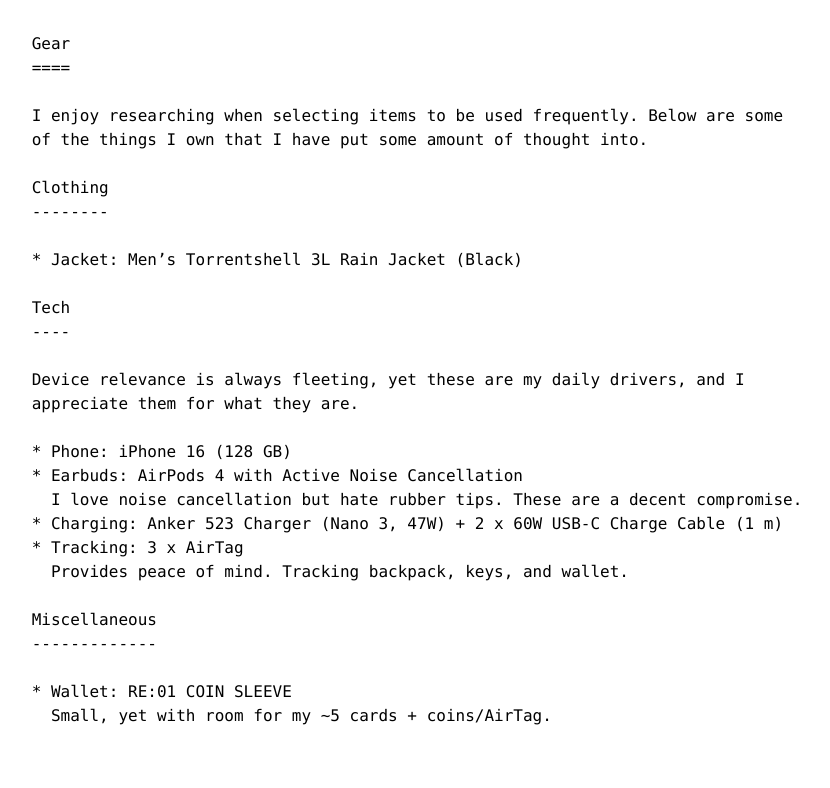
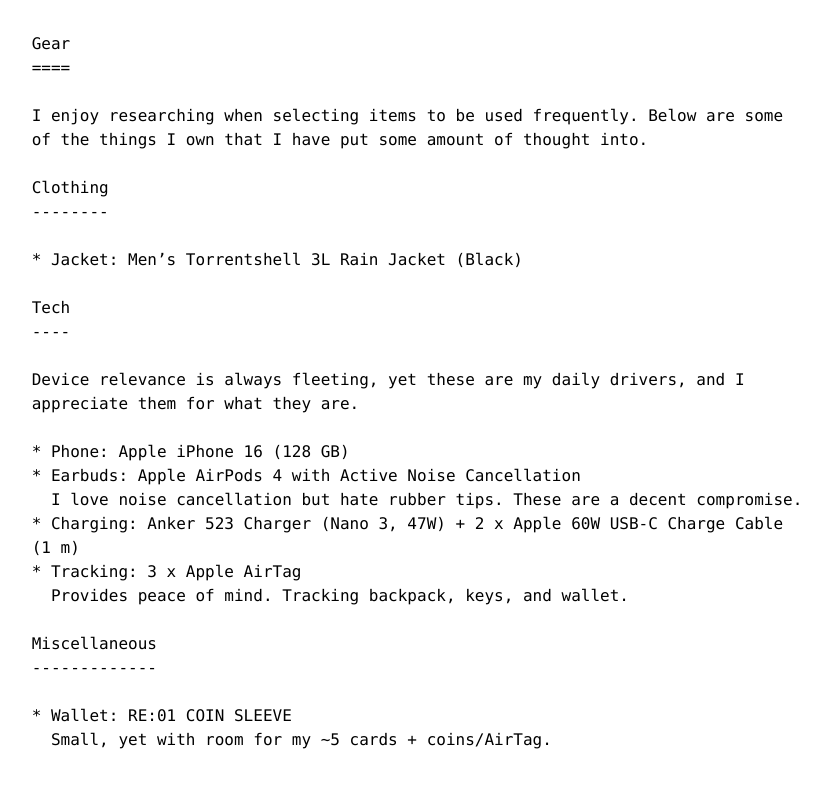
Before and after one commit to mathiaslyngbye/mathiaslyngbye.github.io, a Jekyll site: the page built from gear.md, in a window 1280 px wide. Shown: the top 788 px of the page, without its empty margins (223-1053 px from the left). Built offline with Jekyll 4.4.1, drawn with Linux system fonts in a browser that asks for light colours.

Commit message:
Update gear.md

```diff
--- a/gear.md
+++ b/gear.md
@@ -13,13 +13,13 @@ Below are some of the things I own that I have put some amount of thought into.
 ## Tech
 Device relevance is always fleeting, yet these are my daily drivers, and I appreciate them for what they are.
 
-* Phone: iPhone 16 (128 GB)
-* Earbuds: AirPods 4 with Active Noise Cancellation
+* Phone: Apple iPhone 16 (128 GB)
+* Earbuds: Apple AirPods 4 with Active Noise Cancellation
 
     I love noise cancellation but hate rubber tips. These are a decent compromise.
 
-* Charging: Anker 523 Charger (Nano 3, 47W) + 2 x 60W USB-C Charge Cable (1 m)
-* Tracking: 3 x AirTag
+* Charging: Anker 523 Charger (Nano 3, 47W) + 2 x Apple 60W USB-C Charge Cable (1 m)
+* Tracking: 3 x Apple AirTag
 
     Provides peace of mind. Tracking backpack, keys, and wallet.
 
```
